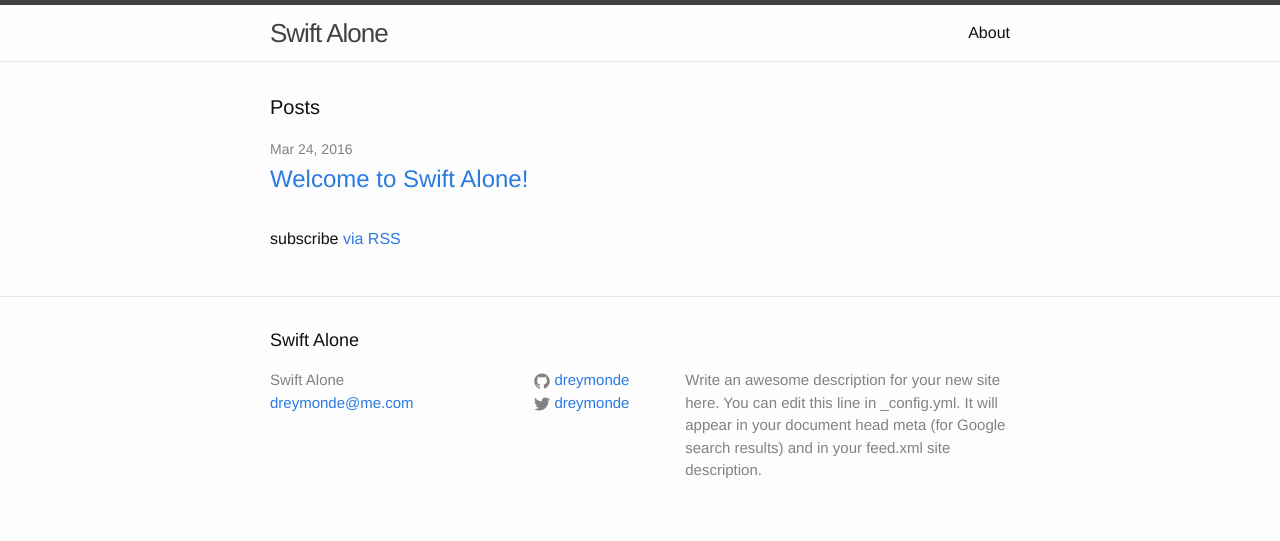
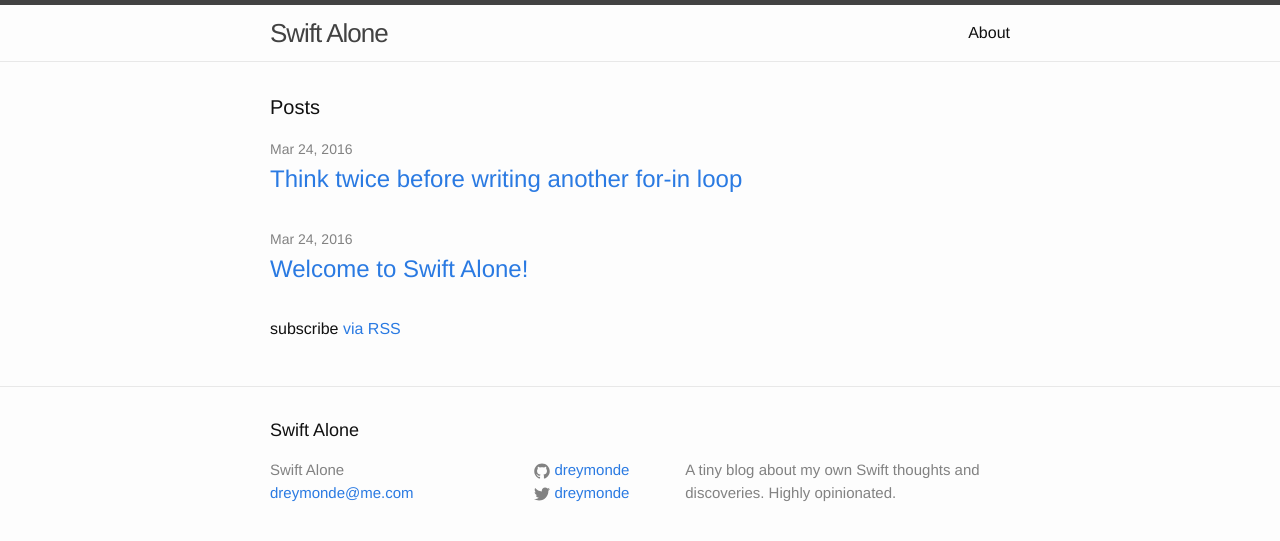
Before and after one commit to dreymonde/dreymonde.github.io, a Jekyll site: the page built from index.html, in a window 1280 px wide. Shown: the top 541 px of the page. Built offline with Jekyll 4.4.1, drawn with Linux system fonts in a browser that asks for light colours.

```diff
--- a/_config.yml
+++ b/_config.yml
@@ -10,9 +10,7 @@ title: Swift Alone
 header: He Swifts alone
 email: dreymonde@me.com
 description: > # this means to ignore newlines until "baseurl:"
-  Write an awesome description for your new site here. You can edit this
-  line in _config.yml. It will appear in your document head meta (for
-  Google search results) and in your feed.xml site description.
+  A tiny blog about my own Swift thoughts and discoveries. Highly opinionated.
 baseurl: "" # the subpath of your site, e.g. /blog
 url: "http://dreymonde.github.io" # the base hostname & protocol for your site
 twitter_username: dreymonde
```
Also changed, not shown: _posts/2016-03-24-dont-do-for-in.markdown (added, +15 -0 lines).
